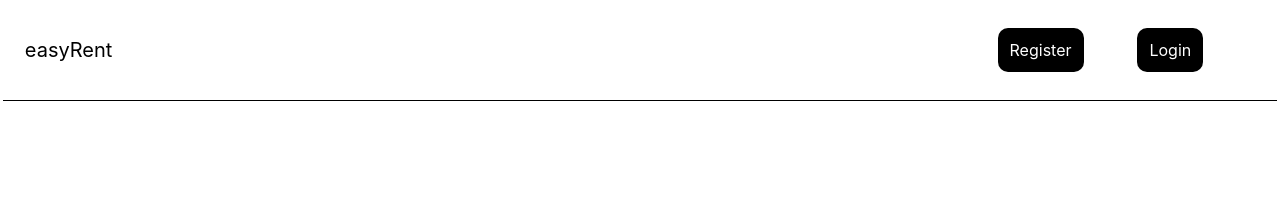
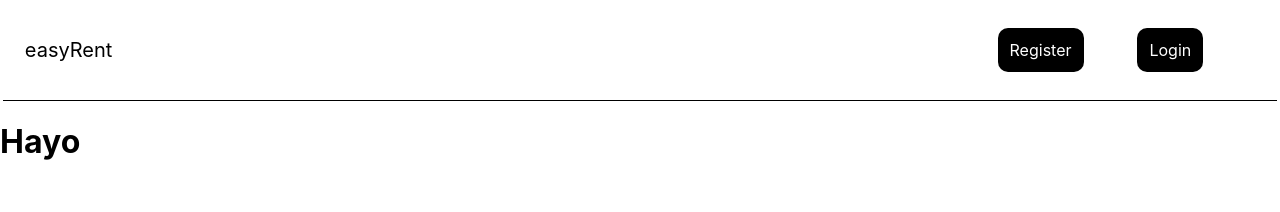
Before and after one commit to matthewhiggins415/easyRentFrontEnd, a React (Create React App) app: page /settings in a window 1280 px wide. Shown: the top 212 px of the page. Built offline with nearby package versions, Linux system fonts and the light colour scheme.

Commit message:
settings view added.

```diff
--- a/src/App.js
+++ b/src/App.js
@@ -17,6 +17,7 @@ import PropertyAdd from './components/Views/PropertyAdd'
 import TenantAdd from './components/Views/TenantAdd'
 import TenantDetails from './components/Views/TenantDetails'
 import TenantEdit from './components/Views/TenantEdit'
+import Settings from './components/Views/Settings'
 
 const AppContainer = styled.div`
   display: flex;
@@ -55,6 +56,7 @@ const App = () => {
         <Route path="/tenantadd/:id" element={<TenantAdd user={user} />} exact/>
         <Route path="/tenant/:id" element={<TenantDetails user={user} />} exact/>
         <Route path="/tenantedit/:id" element={<TenantEdit user={user} />} exact/>
+        <Route path="/settings" element={< Settings user={user}/>} exact/>
       </Routes>
       </Container>
     </AppContainer>
--- /dev/null
+++ b/src/components/Views/Settings.js
@@ -0,0 +1,11 @@
+import React from 'react'
+
+const Settings = ({ user }) => {
+  return (
+    <>
+      <h1>Hayo</h1>
+    </>
+  )
+}
+
+export default Settings
```
